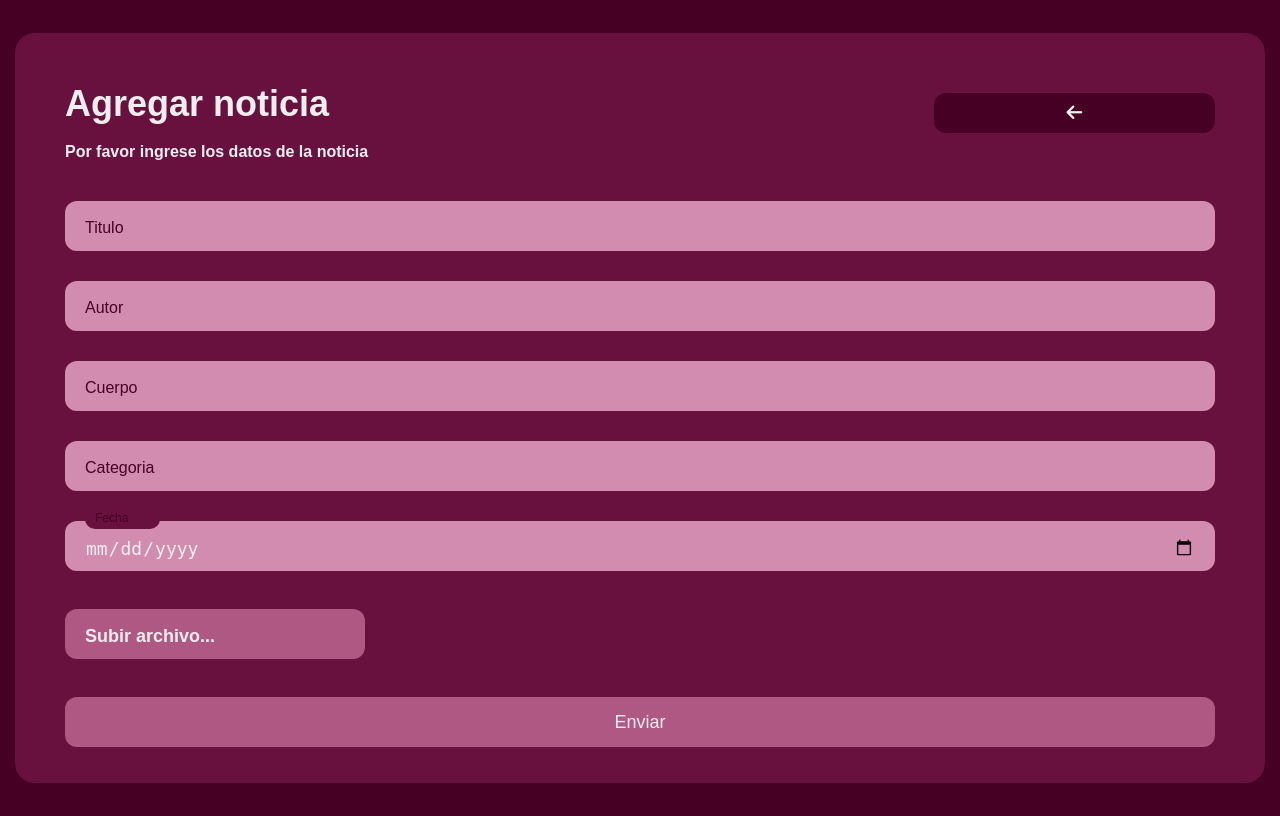
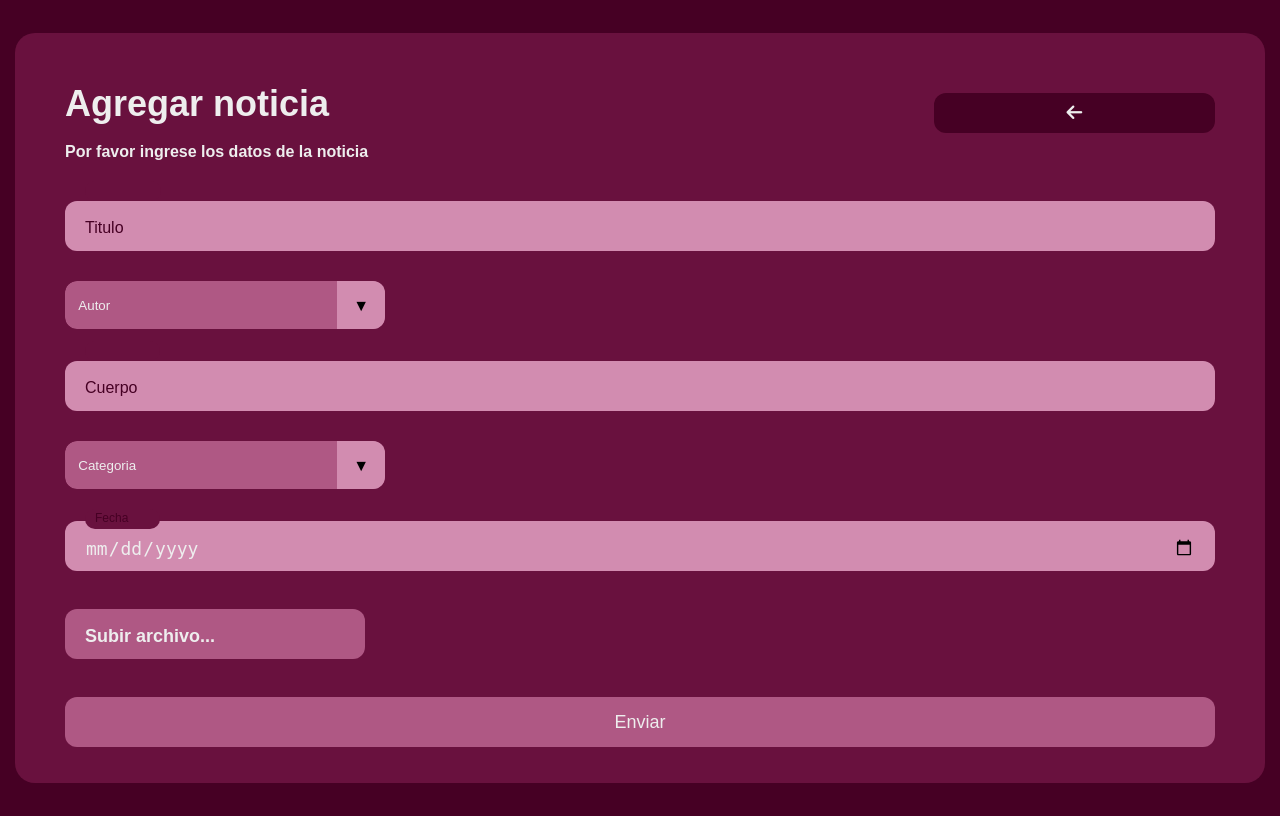
Before and after one commit to JessicaRojas24/proyect, a PHP site: page /agregar_noticia.php in a window 1280 px wide. Run offline with PHP 8.4, Linux system fonts and the light colour scheme; tables that the repository leaves empty or names only in its code hold one stand-in row (values such as "Sample post"); some libraries are stand-ins or nearby versions.

Commit message:
Adding listas

```diff
--- a/agregar_noticia.php
+++ b/agregar_noticia.php
@@ -9,9 +9,10 @@
     <link rel="shortcut icon" href="noticias/C-Logo.png">
     <link rel="stylesheet" href="noticia_style.css">
     <script src="https://kit.fontawesome.com/c49750f9a4.js" crossorigin="anonymous"></script>
+    <script src="https://ajax.googleapis.com/ajax/libs/jquery/3.6.1/jquery.min.js"></script>
     <script type="application/javascript">
         function cargar() {
-            document.getElementById('imagen').onchange = function() {
+            document.getElementById('imagen').onchange = function () {
                 console.log(this.value);
                 document.getElementById('archivo').innerHTML = this.value;
             }
@@ -62,9 +63,24 @@ if(isset($_POST['titulo']))
                 <label for="titulo" class="placeholder">Titulo</label>
             </div>
             <div class="input-container ic2">
-                <input id="autor" class="input" type="text" name='autor' <?php if(isset($B))?> placeholder=" " />
-                <div class="cut cut-short"></div>
-                <label for="autor" class="placeholder">Autor</>
+                <div class="select">
+                    <select id="autor" name="autor" <?php if(isset($B))?>>
+                        <option value="0">Autor</option>
+                        <?php
+                    $con=mysqli_connect('localhost','root','toor2022','notiweb');
+                    $sql = "SELECT ID, Nombre FROM autores";
+                    $result = mysqli_query($con, $sql);
+                    while($r = mysqli_fetch_assoc($result))
+                    {
+                ?>
+                        <option value="<?php echo $r['ID']?>">
+                            <?php echo $r['Nombre'] ?>
+                        </option>
+                        <?php
+                    }
+                    ?>
+                    </select>
+                </div>
             </div>
             <div class="input-container ic3">
                 <input id="cuerpo" class="input" type="text" name='cuerpo' <?php if(isset($C))?> placeholder=" " />
@@ -72,10 +88,24 @@ if(isset($_POST['titulo']))
                 <label for="cuerpo" class="placeholder">Cuerpo</>
             </div>
             <div class="input-container ic4">
-                <input id="categoria" class="input" type="text" name='categoria' <?php if(isset($D))?> placeholder=" "
-                />
-                <div class="cut cut-short"></div>
-                <label for="categoria" class="placeholder">Categoria</>
+                <div class="select">
+                    <select id="categoria" name="categoria" <?php if(isset($D))?>>
+                        <option value="0">Categoria</option>
+                        <?php
+                    $con=mysqli_connect('localhost','root','toor2022','notiweb');
+                    $sql = "SELECT ID, Nombre FROM categoria";
+                    $result = mysqli_query($con, $sql);
+                    while($r = mysqli_fetch_assoc($result))
+                    {
+                ?>
+                        <option value="<?php echo $r['ID']?>">
+                            <?php echo $r['Nombre'] ?>
+                        </option>
+                        <?php
+                    }
+                    ?>
+                    </select>
+                </div>
             </div>
             <div class="input-container ic5">
                 <input id="fecha" class="input" type="date" name='fecha' <?php if(isset($E))?> placeholder=" " />
--- a/noticia_style.css
+++ b/noticia_style.css
@@ -212,3 +212,47 @@ body {
 #archivo {
   color: #eee;
 }
+
+select {
+  /* Reset Select */
+  appearance: none;
+  outline: 0;
+  border: 0;
+  border-radius: 12px;
+  box-shadow: none;
+  /* Personalize */
+  flex: 1;
+  padding: 0 1em;
+  color: #eee;
+  background-color: #AF5884;
+  background-image: none;
+  cursor: pointer;
+}
+/* Remove IE arrow */
+select::-ms-expand {
+  display: none;
+}
+/* Custom Select wrapper */
+.select {
+  position: relative;
+  display: flex;
+  width: 20em;
+  height: 3em;
+  border-radius: 12px;
+  overflow: hidden;
+}
+/* Arrow */
+.select::after {
+  content: '\25BC';
+  position: absolute;
+  top: 0;
+  right: 0;
+  padding: 1em;
+  background-color: #D28CB0;
+  transition: .25s all ease;
+  pointer-events: none;
+}
+/* Transition */
+.select:hover::after {
+  color: #AF5884;
+}
```
